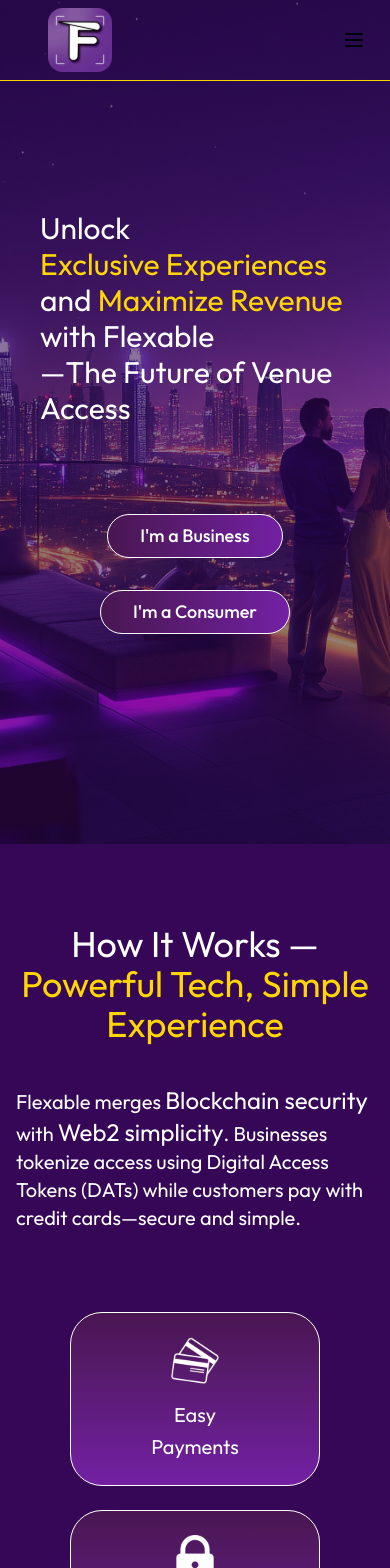
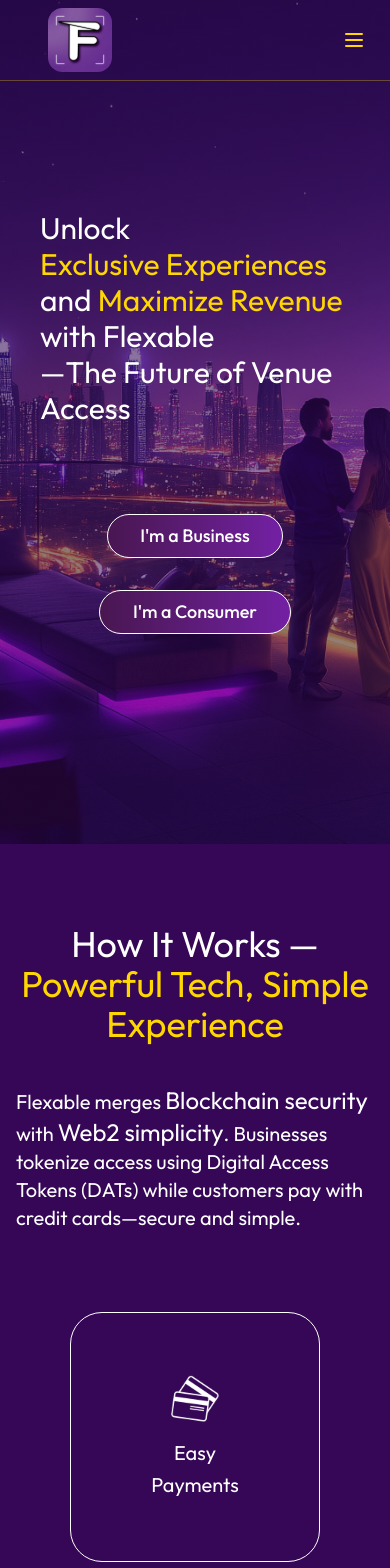
Before and after one commit to weareflexable/website, a Next.js app: page / in a window 390 px wide. Shown: the top 1568 px of the page. Built offline with nearby package versions, Linux system fonts and the light colour scheme.

Commit message:
ui fixes

```diff
--- a/app/components/home/Hero.tsx
+++ b/app/components/home/Hero.tsx
@@ -1,6 +1,7 @@
 import React from "react";
 import Image from "next/image";
 import { Button } from "../ui/button";
+import Link from "next/link";
 
 const Hero = () => {
   return (
@@ -37,15 +38,22 @@ const Hero = () => {
         <div className="flex mx-auto w-full max-w-[1000px] justify-center items-center md:mt-20 2xl:ml-32 text-center">
           <div className="md:w-1/2">
             <div className="mb-8">
-              <Button variant="secondary" size="lg" className="text-lg">
-                I&apos;m a Business
-              </Button>
+              <Link href="https://portal.flexabledats.com/" target="_blank">
+                <Button variant="secondary" size="lg" className="text-lg sm:w-48">
+                  I&apos;m a Business
+                </Button>
+              </Link>
             </div>
 
             <div className="">
-              <Button variant="secondary" size="lg" className="text-lg">
-                I&apos;m a Consumer
-              </Button>
+              <Link
+                href="https://marketplace.flexabledats.com/"
+                target="_blank"
+              >
+                <Button variant="secondary" size="lg" className="text-lg w-48">
+                  I&apos;m a Consumer
+                </Button>
+              </Link>
             </div>
           </div>
           <div className="hidden sm:block text-left">
--- a/app/components/home/experience.tsx
+++ b/app/components/home/experience.tsx
@@ -3,6 +3,7 @@ import { Card } from "@/app/components/ui/card";
 import Image from "next/image";
 import { businessData } from "@/app/constants/text";
 import { Button } from "../ui/button";
+import Link from "next/link";
 
 const cardData = [
   {
@@ -10,24 +11,35 @@ const cardData = [
     iconAlt: "Card Icon",
     title: "Easy",
     titleLine2: "Payments",
+    hoverTitle: "Easy Payments",
+    hoverDescription:
+      "Customers buy digital access tokens (DATs) using credit/debit cards.",
   },
   {
     icon: "/home/lock.svg",
     iconAlt: "Lock Icon",
     title: "Fraud-Proof",
     titleLine2: "Security",
+    hoverTitle: "Fraud-Proof Security",
+    hoverDescription:
+      "Blockchain-backed tickets prevent counterfeiting and resale abuse.",
   },
   {
     icon: "/home/dollar.svg",
     iconAlt: "Dollar Icon",
     title: "Easy",
     titleLine2: "Payout",
+    hoverTitle: "Easy Payout",
+    hoverDescription:
+      "Stripe integration ensures easy payouts and automated access control.",
   },
   {
     icon: "/home/revenue.svg",
     iconAlt: "Revenue Icon",
     title: "New Revenue,",
     titleLine2: "No Changes",
+    hoverTitle: "New Revenue, No Changes",
+    hoverDescription: "Monetize access effortlessly, with no extra hassle.",
   },
 ];
 
@@ -46,8 +58,11 @@ const Experience = () => {
           <span className="text-2xl sm:text-3xl inline-block">
             Blockchain security
           </span>{" "}
-          with <span className="text-2xl sm:text-3xl inline-block">Web2 simplicity</span>.
-          Businesses tokenize access using Digital Access Tokens (DATs) while
+          with{" "}
+          <span className="text-2xl sm:text-3xl inline-block">
+            Web2 simplicity
+          </span>
+          . Businesses tokenize access using Digital Access Tokens (DATs) while
           customers pay with credit cards—secure and simple.
         </p>
         <div className="container mx-auto px-4 py-10">
@@ -66,6 +81,8 @@ const Experience = () => {
                 }
                 title={card.title}
                 titleLine2={card.titleLine2}
+                hoverTitle={card.hoverTitle}
+                hoverDescription={card.hoverDescription}
                 variant="hover"
               />
             ))}
@@ -118,12 +135,16 @@ const Experience = () => {
         </div>
       </div>
       <div className="text-center md:space-x-14">
-        <Button variant="primary" size="lg">
-          Business Sign Up
-        </Button>{" "}
-        <Button className="mt-6" variant="primary" size="lg">
-          Consumer Sign Up{" "}
-        </Button>
+        <Link href="https://portal.flexabledats.com/" target="_blank">
+          <Button variant="primary" size="lg" className="w-56">
+            Business Sign Up
+          </Button>
+        </Link>
+        <Link href="https://marketplace.flexabledats.com/" target="_blank">
+          <Button className="mt-6 w-56" variant="primary" size="lg">
+            Consumer Sign Up
+          </Button>
+        </Link>
       </div>
     </div>
   );
--- a/app/components/ui/Footer.tsx
+++ b/app/components/ui/Footer.tsx
@@ -26,11 +26,11 @@ const Footer = () => {
           priority
         />
 
-        <div className="absolute inset-0 bg-gradient-to-b from-background/70 to-background/70"></div>
+        <div className="absolute inset-0 bg-gradient-to-b from-background/30 to-background/30"></div>
       </div>
 
-      <div className="relative z-10 container mx-auto px-4 flex flex-col justify-center">
-        <div className="grid grid-cols-1 md:grid-cols-2 lg:grid-cols-4  gap-8 max-w-[1200px] mx-auto">
+      <div className="relative z-10 container mx-auto px-4 flex flex-col justify-center lg:pt-16">
+        <div className="grid grid-cols-1 md:grid-cols-2 lg:grid-cols-4  gap-8 max-w-[1200px] mx-auto pb-40">
           {accessContent.map((section, index) => (
             <div
               key={index}
--- a/app/components/ui/card.tsx
+++ b/app/components/ui/card.tsx
@@ -1,11 +1,16 @@
+"use client";
+
 import * as React from "react";
 import { cn } from "../../lib/utils";
+import { useState } from "react";
 
 interface CardProps extends React.HTMLAttributes<HTMLDivElement> {
   icon: React.ReactNode;
   title: string;
   titleLine2?: string;
   description?: string;
+  hoverTitle?: string;
+  hoverDescription?: string;
   variant?: "default" | "hover" | "gradient" | "glass" | "bordered";
   size?: "sm" | "default" | "lg" | "xl";
 }
@@ -17,17 +22,21 @@ const Card = React.forwardRef<HTMLDivElement, CardProps>(
       icon,
       title,
       titleLine2,
+      hoverTitle,
+      hoverDescription,
       variant = "default",
       size = "default",
       ...props
     },
     ref
   ) => {
+    const [isHovered, setIsHovered] = useState(false);
+
     return (
       <div
         ref={ref}
         className={cn(
-          "flex flex-col items-center justify-center rounded-lg transition-all duration-300",
+          "flex flex-col items-center justify-center rounded-lg transition-all duration-500 ease-in-out",
           // Size variants
           size === "sm" && "p-4",
           size === "default" && "p-6",
@@ -37,7 +46,7 @@ const Card = React.forwardRef<HTMLDivElement, CardProps>(
           // Style variants
           variant === "default" && "bg-white/5 hover:bg-white/10",
           variant === "hover" &&
-            "w-[250px] bg-gradient-to-b from-secondary to-secondary-light hover:from-primary/30 hover:to-secondary/30 hover:scale-105 border border-white rounded-4xl",
+            "w-[250px] h-[250px] relative overflow-hidden bg-gradient-to-b from-secondary to-secondary-light border border-white rounded-4xl",
           variant === "gradient" &&
             "bg-gradient-to-br from-primary via-secondary to-secondary-light hover:from-secondary-light hover:via-secondary hover:to-primary hover:scale-105",
           variant === "glass" &&
@@ -47,7 +56,44 @@ const Card = React.forwardRef<HTMLDivElement, CardProps>(
 
           className
         )}
+        onMouseEnter={() => setIsHovered(true)}
+        onMouseLeave={() => setIsHovered(false)}
+        style={{
+          background:
+            variant === "hover" && isHovered
+              ? "white"
+              : variant === "hover"
+              ? "linear-gradient(to bottom, var(--color-secondary), var(--color-secondary-light))"
+              : "",
+        }}
         {...props}
+      >
+        {variant === "hover" && (
+          <div
+            className="absolute inset-0 flex flex-col items-center justify-center p-4 text-center"
+            style={{
+              opacity: isHovered ? 1 : 0,
+              transform: isHovered ? "translateY(0)" : "translateY(10px)",
+              transition: "opacity 400ms ease-in-out, transform 400ms ease-out",
+            }}
+          >
+            <h3 className="font-medium text-primary text-xl mb-4">
+              {hoverTitle || title}
+            </h3>
+            <p className="text-primary text-sm">{hoverDescription}</p>
+          </div>
+        )}
+
+        <div
+          className="flex flex-col items-center"
+          style={{
+            opacity: variant === "hover" && isHovered ? 0 : 1,
+            transform:
+              variant === "hover" && isHovered
+                ? "translateY(-10px)"
+                : "translateY(0)",
+            transition: "opacity 300ms ease-in-out, transform 300ms ease-out",
+          }}
         >
           <div
             className={cn(
@@ -86,19 +132,7 @@ const Card = React.forwardRef<HTMLDivElement, CardProps>(
               </h3>
             )}
           </div>
-        {/* {description && (
-          <p
-            className={cn(
-              "text-gray-300 text-center",
-              size === "sm" && "text-xs",
-              size === "default" && "text-sm",
-              size === "lg" && "text-base",
-              size === "xl" && "text-lg"
-            )}
-          >
-            {description}
-          </p>
-        )} */}
+        </div>
       </div>
     );
   }
--- a/app/components/ui/navbar.tsx
+++ b/app/components/ui/navbar.tsx
@@ -7,6 +7,7 @@ import { Button } from "./button";
 
 const Navbar = () => {
   const [isScrolled, setIsScrolled] = useState(false);
+  const [isMobileMenuOpen, setIsMobileMenuOpen] = useState(false);
 
   useEffect(() => {
     const handleScroll = () => {
@@ -17,6 +18,10 @@ const Navbar = () => {
     window.addEventListener("scroll", handleScroll);
     return () => window.removeEventListener("scroll", handleScroll);
   }, []);
+
+  const toggleMobileMenu = () => {
+    setIsMobileMenuOpen(!isMobileMenuOpen);
+  };
 
   return (
     <nav
@@ -57,19 +62,29 @@ const Navbar = () => {
             >
               Services
             </Link> */}
+            <Link href="https://portal.flexabledats.com/" target="_blank">
               <Button variant="primary" size="lg">
                 Business Portal
               </Button>
+            </Link>
+
+            <Link href="https://marketplace.flexabledats.com/" target="_blank">
               <Button variant="secondary" size="lg">
                 Marketplace
               </Button>
+            </Link>
           </div>
 
           {/* Mobile Menu Button */}
-          <Button variant="ghost" size="icon" className="md:hidden">
+          <Button
+            variant="ghost"
+            size="icon"
+            className="md:hidden"
+            onClick={toggleMobileMenu}
+          >
             <svg
               xmlns="http://www.w3.org/2000/svg"
-              className="h-6 w-6"
+              className="h-6 w-6 text-accent"
               fill="none"
               viewBox="0 0 24 24"
               stroke="currentColor"
@@ -78,15 +93,55 @@ const Navbar = () => {
                 strokeLinecap="round"
                 strokeLinejoin="round"
                 strokeWidth={2}
-                d="M4 6h16M4 12h16M4 18h16"
+                d={
+                  isMobileMenuOpen
+                    ? "M6 18L18 6M6 6l12 12" // X icon when menu is open
+                    : "M4 6h16M4 12h16M4 18h16" // Hamburger icon when menu is closed
+                }
               />
             </svg>
           </Button>
         </div>
       </div>
+
+      {/* Mobile Menu */}
+      <div
+        className={`md:hidden bg-secondary transition-all duration-300 overflow-hidden ${
+          isMobileMenuOpen ? "max-h-[300px] opacity-100" : "max-h-0 opacity-0"
+        }`}
+      >
+        <div className="px-20 py-6 space-y-6">
+          <div className="flex flex-col items-center space-y-6">
+            <Link
+              href="https://portal.flexabledats.com/"
+              target="_blank"
+              className="w-full"
+              onClick={() => setIsMobileMenuOpen(false)}
+            >
+              <Button variant="primary" size="lg" className="w-48">
+                Business Portal
+              </Button>
+            </Link>
+
+            <Link
+              href="https://marketplace.flexabledats.com/"
+              target="_blank"
+              className="w-full"
+              onClick={() => setIsMobileMenuOpen(false)}
+            >
+              <Button variant="secondary" size="lg" className="w-48">
+                Marketplace
+              </Button>
+            </Link>
+          </div>
+        </div>
+      </div>
+
       <hr
         className={`${
-          isScrolled ? "border-none" : "border-t-[0.5px] border-accent"
+          isScrolled
+            ? "border-none"
+            : "border-t-[0.2px] opacity-30 border-accent"
         } `}
       />
     </nav>
--- a/app/layout.tsx
+++ b/app/layout.tsx
@@ -20,7 +20,82 @@ const outfit = Outfit({
 
 export const metadata: Metadata = {
   title: "Flexable",
-  description: "Why wait in the line when you could just... not.",
+  description:
+    "Flexable unlocks the future of venue access with Digital Access Tokens (DATs), enabling venues to maximize revenue while providing consumers a seamless way to discover, purchase, and redeem exclusive experiences.",
+  generator: "Next.js",
+  applicationName: "Flexable",
+  keywords: [
+    "digital access tokens",
+    "venue access",
+    "blockchain tickets",
+    "event access",
+    "venue management",
+    "digital passes",
+    "cryptocurrency",
+    "blockchain technology",
+  ],
+  authors: [{ name: "Flexable Team" }],
+  creator: "Flexable",
+  publisher: "Flexable",
+  formatDetection: {
+    email: false,
+    address: false,
+    telephone: false,
+  },
+  metadataBase: new URL("https://flexabledats.com"),
+  alternates: {
+    canonical: "/",
+  },
+  openGraph: {
+    title: "Flexable | Digital Access Tokens",
+    description:
+      "Skip the line with Digital Access Tokens for exclusive venue experiences.",
+    siteName: "Flexable",
+    images: [
+      {
+        url: "/Flexable_meta-image.png",
+        width: 1200,
+        height: 630,
+        alt: "Flexable - Digital Access Tokens",
+      },
+    ],
+    locale: "en_US",
+    type: "website",
+  },
+  twitter: {
+    card: "summary_large_image",
+    title: "Flexable | Digital Access Tokens",
+    description:
+      "Skip the line with Digital Access Tokens for exclusive venue experiences.",
+    images: ["/twitter-image.jpg"],
+    creator: "@flexabledats",
+  },
+  icons: {
+    icon: [
+      { url: "/favicon.ico" },
+      { url: "/favicon-16x16.png", sizes: "16x16", type: "image/png" },
+      { url: "/favicon-32x32.png", sizes: "32x32", type: "image/png" },
+    ],
+    apple: [
+      { url: "/apple-touch-icon.png", sizes: "180x180", type: "image/png" },
+    ],
+    other: [
+      {
+        rel: "mask-icon",
+        url: "/safari-pinned-tab.svg",
+      },
+    ],
+  },
+  manifest: "/site.webmanifest",
+  viewport: {
+    width: "device-width",
+    initialScale: 1,
+    maximumScale: 1,
+  },
+  themeColor: [
+    { media: "(prefers-color-scheme: light)", color: "#350756" },
+    { media: "(prefers-color-scheme: dark)", color: "#350756" },
+  ],
 };
 
 export default function RootLayout({
```
Also changed, not shown: app/components/home/AboutAndContact.tsx (+12 -6 lines), app/components/home/AccessVIP.tsx (+7 -4 lines), public/Flexable_marketplace_banner-85.jpg (added), public/Flexable_meta-image.png (added). Lines whose indentation alone changed are shown as unchanged.
